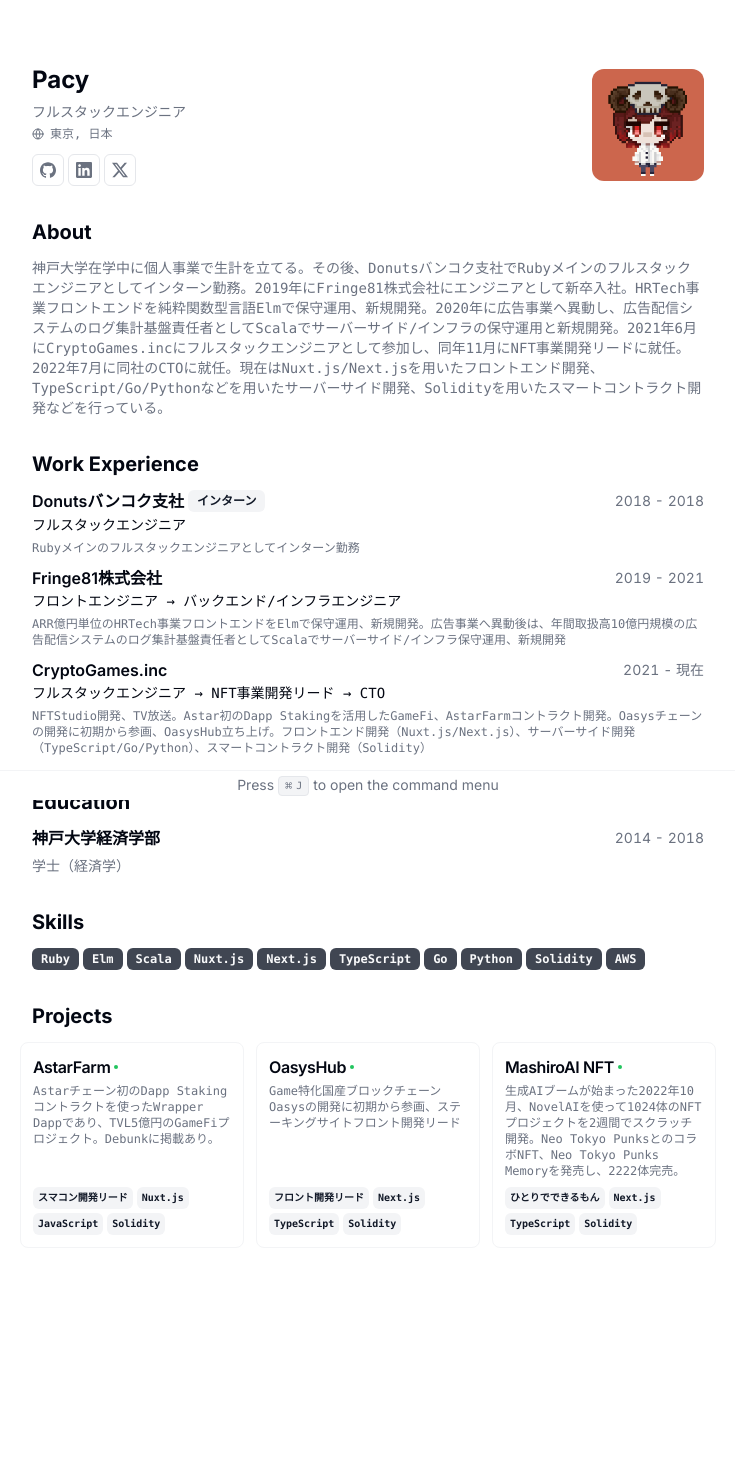
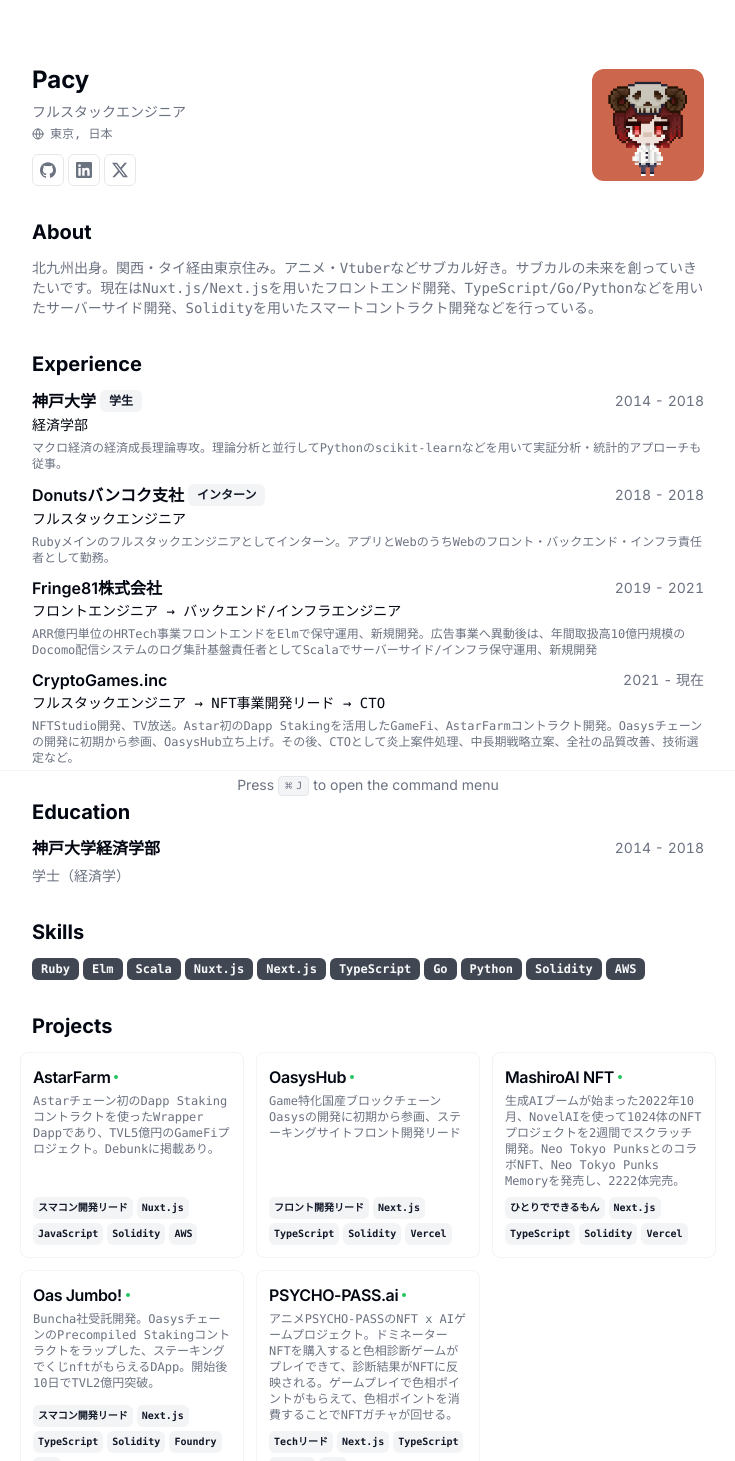
Before and after one commit to lilpacy/resume, a Next.js app: page /ja in a window 1280 px wide. Shown: the top 1461 px of the page, without its empty margins (272-1007 px from the left). Before the commit the page ends 1312 px from the top, so only its background shows below. Built offline with nearby package versions, Linux system fonts and the light colour scheme.

Commit message:
プロジェクト追加とプロフィール更新

```diff
--- a/src/app/[lang]/page.tsx
+++ b/src/app/[lang]/page.tsx
@@ -115,7 +115,7 @@
           </p>
         </Section>
         <Section>
-          <h2 className="text-xl font-bold">Work Experience</h2>
+          <h2 className="text-xl font-bold">Experience</h2>
           {dict.resume.work.map((work) => {
             return (
               <Card key={work.company}>
--- a/src/dictionaries/en.json
+++ b/src/dictionaries/en.json
@@ -5,7 +5,7 @@
     "location": "Tokyo, Japan",
     "locationLink": "https://www.google.com/maps/place/Tokyo",
     "about": "Full Stack Engineer",
-    "summary": "Supported myself through freelance work while studying at Kobe University. Later interned as a Ruby-focused full stack engineer at Donuts Bangkok branch. Joined Fringe81 Co., Ltd. as a new graduate engineer in 2019. Maintained and developed the frontend of an HRTech business using the pure functional language Elm. Moved to the advertising business in 2020, where I was responsible for the log aggregation infrastructure of an advertising delivery system, maintaining and developing the server-side/infrastructure with Scala. Joined CryptoGames.inc as a full stack engineer in June 2021, became the NFT business development lead in November of the same year, and was appointed CTO of the company in July 2022. Currently working on frontend development with Nuxt.js/Next.js, server-side development with TypeScript/Go/Python, and smart contract development with Solidity.",
+    "summary": "Born in Kitakyushu, lived in Kansai and Thailand before moving to Tokyo. A fan of anime and Vtubers, and passionate about creating the future of subculture. Currently working on front-end development with Nuxt.js/Next.js, server-side development with TypeScript/Go/Python, and smart contract development with Solidity.",
     "avatarUrl": "PixelPacy.src",
     "personalWebsiteUrl": "https://0xpacy.arweave.dev/",
     "contact": {
@@ -14,7 +14,7 @@
     },
     "education": [
       {
-        "school": "Kobe University Faculty of Economics",
+        "school": "Kobe University, Faculty of Economics",
         "degree": "Bachelor of Economics",
         "start": "2014",
         "end": "2018"
@@ -22,31 +22,40 @@
     ],
     "work": [
       {
+        "company": "Kobe University",
+        "link": "https://www.kobe-u.ac.jp/en/",
+        "badges": ["Student"],
+        "title": "Faculty of Economics",
+        "start": "2014",
+        "end": "2018",
+        "description": "Specialized in economic growth theory in macroeconomics. Engaged in empirical analysis and statistical approaches using Python's scikit-learn alongside theoretical analysis."
+      },
+      {
         "company": "Donuts Bangkok Branch",
-        "link": "URL of Donuts Bangkok Branch",
+        "link": "http://donuts-bkk.com/",
         "badges": ["Intern"],
         "title": "Full Stack Engineer",
         "start": "2018",
         "end": "2018",
-        "description": "Interned as a Ruby-focused full stack engineer"
+        "description": "Interned as a full-stack engineer mainly using Ruby. Worked as the person in charge of front-end, back-end, and infrastructure for web applications."
       },
       {
         "company": "Fringe81 Co., Ltd.",
         "link": "https://fringe81.com",
         "badges": [],
-        "title": "Frontend Engineer → Backend/Infrastructure Engineer",
+        "title": "Front-end Engineer → Back-end/Infrastructure Engineer",
         "start": "2019",
         "end": "2021",
-        "description": "Maintained and developed the frontend of an ARR billion yen scale HRTech business with Elm. After moving to the advertising business, I was responsible for the log aggregation infrastructure of an advertising delivery system with annual transactions of 1 billion yen, maintaining and developing the server-side/infrastructure with Scala"
+        "description": "Maintained and developed new features for an HRTech business front-end with ARR in the billions of yen using Elm. After transferring to the advertising business, took charge of the log aggregation infrastructure for a Docomo distribution system with an annual transaction volume of 1 billion yen, maintaining and developing new features in Scala for server-side/infrastructure."
       },
       {
         "company": "CryptoGames.inc",
-        "link": "URL of CryptoGames.inc",
+        "link": "CryptoGames.inc's URL",
         "badges": [],
         "title": "Full Stack Engineer → NFT Business Development Lead → CTO",
         "start": "2021",
         "end": "Present",
-        "description": "Developed NFTStudio, TV broadcasting. Developed the first Dapp Staking GameFi on Astar, AstarFarm contract. Participated in the development of the Oasys chain from the early stages, launching OasysHub. Frontend development (Nuxt.js/Next.js), server-side development (TypeScript/Go/Python), smart contract development (Solidity)"
+        "description": "Developed NFTStudio and broadcasted by TV. Developed GameFi using Astar's first Dapp Staking, AstarFarm contract. Participated in the development of the Oasys chain from the early stages and launched OasysHub. Later, as CTO, handled crisis management, long-term strategy planning, company-wide quality improvement, and technology selection."
       }
     ],
     "skills": [
@@ -68,9 +77,10 @@
           "Smart Contract Development Lead",
           "Nuxt.js",
           "JavaScript",
-          "Solidity"
+          "Solidity",
+          "AWS"
         ],
-        "description": "The first Dapp Staking contract-based Wrapper Dapp on Astar chain, a GameFi project with a TVL of 500 million yen. Featured on Debunk.",
+        "description": "The first Dapp Staking contract on the Astar chain, a Wrapper Dapp for a GameFi project with a TVL of 500 million yen. Featured on Debunk.",
         "link": {
           "label": "astarfarm.com",
           "href": "https://astarfarm.com"
@@ -79,12 +89,13 @@
       {
         "title": "OasysHub",
         "techStack": [
-          "Frontend Development Lead",
+          "Front-end Development Lead",
           "Next.js",
           "TypeScript",
-          "Solidity"
+          "Solidity",
+          "Vercel"
         ],
-        "description": "Participated from the early stages in the development of Oasys, a blockchain specialized for games made in Japan, leading the development of the staking site frontend",
+        "description": "Participated in the development of the game-specific domestic blockchain Oasys from the early stages, leading the development of the staking site front-end.",
         "link": {
           "label": "hub.oasys.games",
           "href": "https://hub.oasys.games"
@@ -92,11 +103,42 @@
       },
       {
         "title": "MashiroAI NFT",
-        "techStack": ["Solo Developer", "Next.js", "TypeScript", "Solidity"],
-        "description": "In October 2022, at the start of the generative AI boom, developed a 1024-piece NFT project from scratch in two weeks using NovelAI. Released a collaboration NFT with Neo Tokyo Punks, Neo Tokyo Punks Memory, selling out all 2222 pieces.",
+        "techStack": [
+          "Solo Developer",
+          "Next.js",
+          "TypeScript",
+          "Solidity",
+          "Vercel"
+        ],
+        "description": "In October 2022, at the start of the generative AI boom, developed a 1024-piece NFT project in two weeks using NovelAI. Collaborated with Neo Tokyo Punks for the NFT, Neo Tokyo Punks Memory, selling out all 2222 pieces.",
         "link": {
           "label": "mashiroai.xyz",
           "href": "https://mashiroai.xyz"
+        }
+      },
+      {
+        "title": "Oas Jumbo!",
+        "techStack": [
+          "Smart Contract Development Lead",
+          "Next.js",
+          "TypeScript",
+          "Solidity",
+          "Foundry",
+          "AWS"
+        ],
+        "description": "Contract development for Buncha Inc. Wrapped the Oasys chain's Precompiled Staking contract in a DApp that awards lottery NFTs through staking. Reached a TVL of 200 million yen within 10 days of launch.",
+        "link": {
+          "label": "oasjumbo.com",
+          "href": "https://oasjumbo.com"
+        }
+      },
+      {
+        "title": "PSYCHO-PASS.ai",
+        "techStack": ["Tech Lead", "Next.js", "TypeScript", "Python", "AWS"],
+        "description": "An NFT x AI game project based on the anime PSYCHO-PASS. Purchasing a Dominator NFT allows you to play a hue diagnosis game, with the results reflected in your NFT. Playing the game earns hue points, which can be used to spin the NFT gacha.",
+        "link": {
+          "label": "psycho-pass.ai",
+          "href": "https://psycho-pass.ai"
         }
       }
     ]
--- a/src/dictionaries/ja.json
+++ b/src/dictionaries/ja.json
@@ -5,7 +5,7 @@
     "location": "東京, 日本",
     "locationLink": "https://www.google.com/maps/place/Tokyo",
     "about": "フルスタックエンジニア",
-    "summary": "神戸大学在学中に個人事業で生計を立てる。その後、Donutsバンコク支社でRubyメインのフルスタックエンジニアとしてインターン勤務。2019年にFringe81株式会社にエンジニアとして新卒入社。HRTech事業フロントエンドを純粋関数型言語Elmで保守運用、新規開発。2020年に広告事業へ異動し、広告配信システムのログ集計基盤責任者としてScalaでサーバーサイド/インフラの保守運用と新規開発。2021年6月にCryptoGames.incにフルスタックエンジニアとして参加し、同年11月にNFT事業開発リードに就任。2022年7月に同社のCTOに就任。現在はNuxt.js/Next.jsを用いたフロントエンド開発、TypeScript/Go/Pythonなどを用いたサーバーサイド開発、Solidityを用いたスマートコントラクト開発などを行っている。",
+    "summary": "北九州出身。関西・タイ経由東京住み。アニメ・Vtuberなどサブカル好き。サブカルの未来を創っていきたいです。現在はNuxt.js/Next.jsを用いたフロントエンド開発、TypeScript/Go/Pythonなどを用いたサーバーサイド開発、Solidityを用いたスマートコントラクト開発などを行っている。",
     "avatarUrl": "PixelPacy.src",
     "personalWebsiteUrl": "https://0xpacy.arweave.dev/",
     "contact": {
@@ -22,13 +22,22 @@
     ],
     "work": [
       {
+        "company": "神戸大学",
+        "link": "https://www.kobe-u.ac.jp/en/",
+        "badges": ["学生"],
+        "title": "経済学部",
+        "start": "2014",
+        "end": "2018",
+        "description": "マクロ経済の経済成長理論専攻。理論分析と並行してPythonのscikit-learnなどを用いて実証分析・統計的アプローチも従事。"
+      },
+      {
         "company": "Donutsバンコク支社",
-        "link": "Donutsバンコク支社のURL",
+        "link": "http://donuts-bkk.com/",
         "badges": ["インターン"],
         "title": "フルスタックエンジニア",
         "start": "2018",
         "end": "2018",
-        "description": "Rubyメインのフルスタックエンジニアとしてインターン勤務"
+        "description": "Rubyメインのフルスタックエンジニアとしてインターン。アプリとWebのうちWebのフロント・バックエンド・インフラ責任者として勤務。"
       },
       {
         "company": "Fringe81株式会社",
@@ -37,7 +46,7 @@
         "title": "フロントエンジニア → バックエンド/インフラエンジニア",
         "start": "2019",
         "end": "2021",
-        "description": "ARR億円単位のHRTech事業フロントエンドをElmで保守運用、新規開発。広告事業へ異動後は、年間取扱高10億円規模の広告配信システムのログ集計基盤責任者としてScalaでサーバーサイド/インフラ保守運用、新規開発"
+        "description": "ARR億円単位のHRTech事業フロントエンドをElmで保守運用、新規開発。広告事業へ異動後は、年間取扱高10億円規模のDocomo配信システムのログ集計基盤責任者としてScalaでサーバーサイド/インフラ保守運用、新規開発"
       },
       {
         "company": "CryptoGames.inc",
@@ -46,7 +55,7 @@
         "title": "フルスタックエンジニア → NFT事業開発リード → CTO",
         "start": "2021",
         "end": "現在",
-        "description": "NFTStudio開発、TV放送。Astar初のDapp Stakingを活用したGameFi、AstarFarmコントラクト開発。Oasysチェーンの開発に初期から参画、OasysHub立ち上げ。フロントエンド開発（Nuxt.js/Next.js）、サーバーサイド開発（TypeScript/Go/Python）、スマートコントラクト開発（Solidity）"
+        "description": "NFTStudio開発、TV放送。Astar初のDapp Stakingを活用したGameFi、AstarFarmコントラクト開発。Oasysチェーンの開発に初期から参画、OasysHub立ち上げ。その後、CTOとして炎上案件処理、中長期戦略立案、全社の品質改善、技術選定など。"
       }
     ],
     "skills": [
@@ -68,7 +77,8 @@
           "スマコン開発リード",
           "Nuxt.js",
           "JavaScript",
-          "Solidity"
+          "Solidity",
+          "AWS"
         ],
         "description": "Astarチェーン初のDapp Stakingコントラクトを使ったWrapper Dappであり、TVL5億円のGameFiプロジェクト。Debunkに掲載あり。",
         "link": {
@@ -82,7 +92,8 @@
           "フロント開発リード",
           "Next.js",
           "TypeScript",
-          "Solidity"
+          "Solidity",
+          "Vercel"
         ],
         "description": "Game特化国産ブロックチェーンOasysの開発に初期から参画、ステーキングサイトフロント開発リード",
         "link": {
@@ -96,13 +107,39 @@
           "ひとりでできるもん",
           "Next.js",
           "TypeScript",
-          "Solidity"
+          "Solidity",
+          "Vercel"
         ],
         "description": "生成AIブームが始まった2022年10月、NovelAIを使って1024体のNFTプロジェクトを2週間でスクラッチ開発。Neo Tokyo PunksとのコラボNFT、Neo Tokyo Punks Memoryを発売し、2222体完売。",
         "link": {
           "label": "mashiroai.xyz",
           "href": "https://mashiroai.xyz"
         }
+      },
+      {
+        "title": "Oas Jumbo!",
+        "techStack": [
+          "スマコン開発リード",
+          "Next.js",
+          "TypeScript",
+          "Solidity",
+          "Foundry",
+          "AWS"
+        ],
+        "description": "Buncha社受託開発。OasysチェーンのPrecompiled Stakingコントラクトをラップした、ステーキングでくじnftがもらえるDApp。開始後10日でTVL2億円突破。",
+        "link": {
+          "label": "oasjumbo.com",
+          "href": "https://oasjumbo.com"
+        }
+      },
+      {
+        "title": "PSYCHO-PASS.ai",
+        "techStack": ["Techリード", "Next.js", "TypeScript", "Python", "AWS"],
+        "description": "アニメPSYCHO-PASSのNFT x AIゲームプロジェクト。ドミネーターNFTを購入すると色相診断ゲームがプレイできて、診断結果がNFTに反映される。ゲームプレイで色相ポイントがもらえて、色相ポイントを消費することでNFTガチャが回せる。",
+        "link": {
+          "label": "psycho-pass.ai",
+          "href": "https://psycho-pass.ai"
+        }
       }
     ]
   }
```
